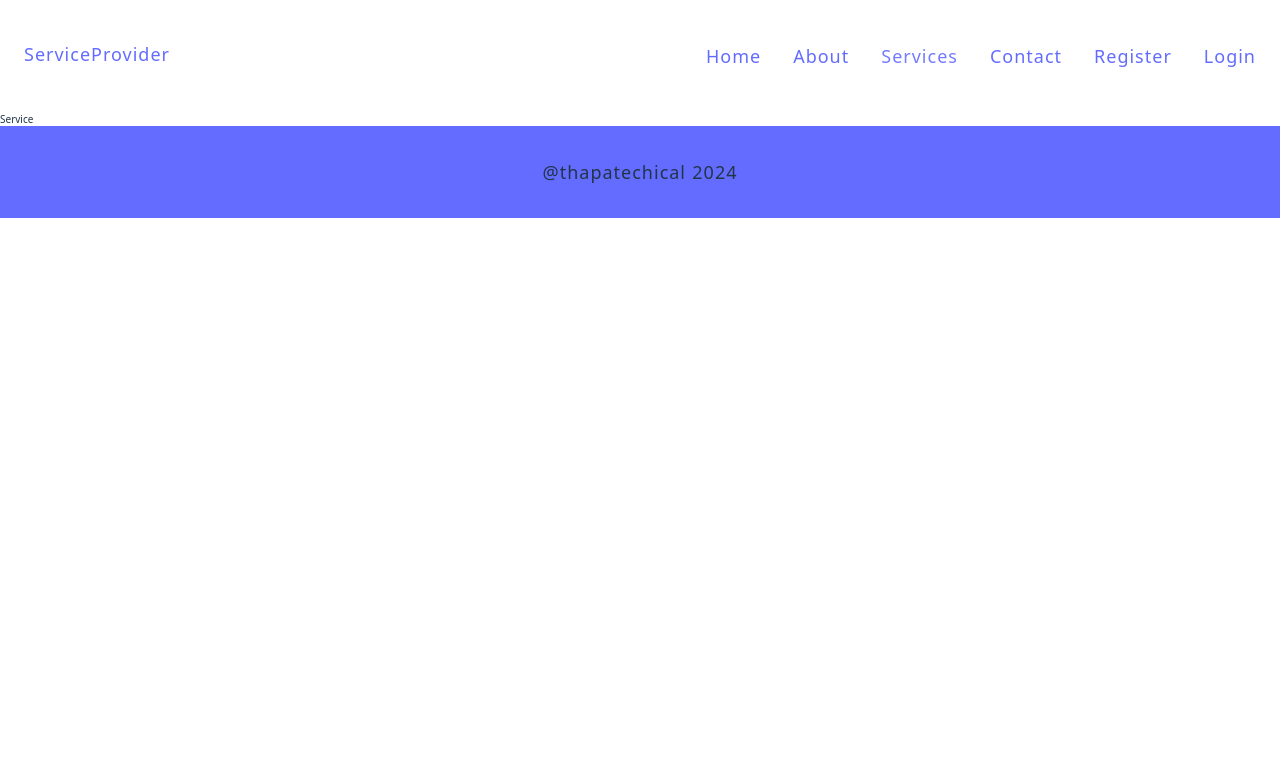
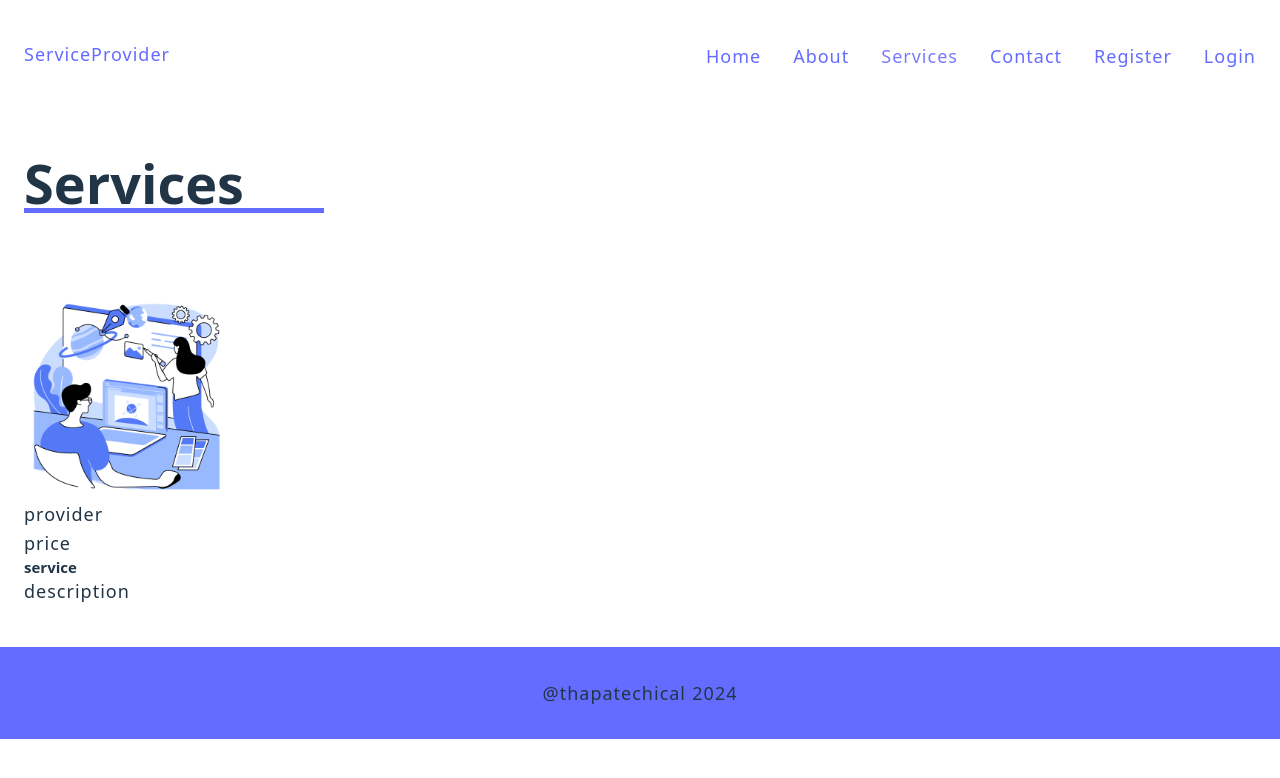
Before and after one commit to MuhammadFaizan144/MERN-Tutorial, a React (Vite) app in the folder client/: page /service in a window 1280 px wide. Shown: the top 778 px of the page. Built offline with nearby package versions, Linux system fonts and the light colour scheme; no server answers.

Commit message:
Crafting the UI Part for cards in tutorial 34

```diff
--- a/client/src/pages/Service.jsx
+++ b/client/src/pages/Service.jsx
@@ -2,7 +2,26 @@ import React from 'react'
 
 const Service = () => {
   return (
-    <div>Service</div>
+    <section className='section-services'>
+      <div className="container">
+        <h1 className='main-heading'>Services</h1>
+      </div>
+      <div className="container grid grid-three-cols">
+        <div className="card">
+          <div className="card-img">
+            <img src="/images/design.png" alt="our services info" width="200"/>
+          </div>
+          <div className="card-details">
+            <div className="gird grid-two-cols">
+              <p>provider</p>
+              <p>price</p>
+            </div>
+            <h2>service</h2>
+            <p>description</p>
+          </div>
+        </div>
+      </div>
+    </section>
   )
 }
 
```
